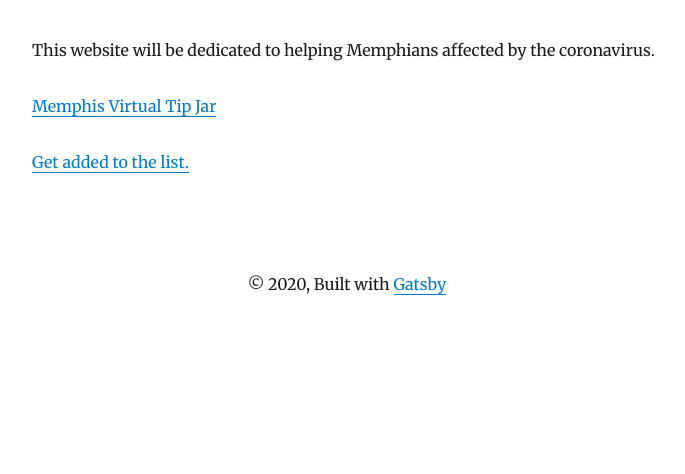
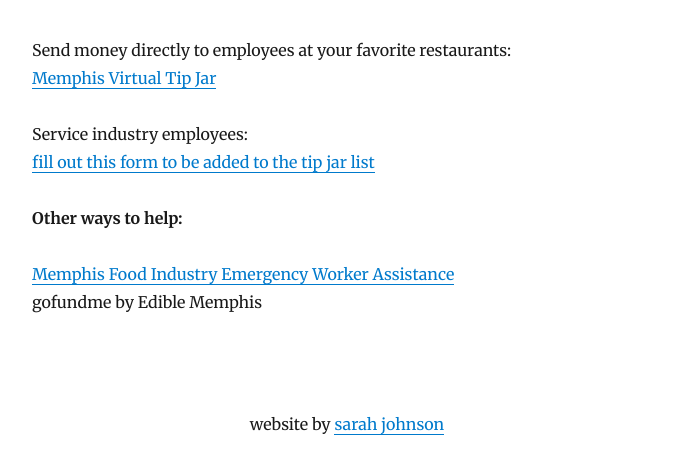
Before and after one commit to tidymemphis/tidymemphis, a Gatsby site: page / in a window 1280 px wide. Shown: the part 258-732 px from the top of the page, without its empty margins (293-978 px from the left). Built offline with nearby package versions, Linux system fonts and the light colour scheme; Gatsby itself is replaced by a stand-in of ours; some packages are replaced by stand-ins of ours.

Commit message:
20200317-03

```diff
--- a/src/components/layout.js
+++ b/src/components/layout.js
@@ -67,9 +67,7 @@
           <main>{children}</main>
         </div>
         <Footer>
-          © {new Date().getFullYear()}, Built with
-          {` `}
-          <a href="https://www.gatsbyjs.org">Gatsby</a>
+          website by <a href="mailto:sarahviamemphis@gmail.com">sarah johnson</a>
         </Footer>
       </Wrapper>
     )
--- a/src/pages/index.js
+++ b/src/pages/index.js
@@ -16,13 +16,23 @@
           keywords={[`blog`, `gatsby`, `javascript`, `react`, `memphis`, `service industry`, `servers`, `restaurants`]}
         />
 
-        <p>This website will be dedicated to helping Memphians affected by the coronavirus.</p>
+        Send money directly to employees at your favorite restaurants:
         <p><a href={`https://docs.google.com/spreadsheets/d/1ToAhSOm0SN7u0blufJVNU8i-Tf24zGz5LHg8ClfnCk8/edit?usp=sharing`}>
           Memphis Virtual Tip Jar
         </a></p>
-        <p><a href={`https://docs.google.com/forms/d/e/1FAIpQLSd50axYGcCPOn5NRE_gw52n36hgJDLw5vhDCDDOClAILkB_eg/viewform?usp=sf_link`}>
-          Get added to the list.
-          </a></p>
+        Service industry employees: <p><a href={`https://docs.google.com/forms/d/e/1FAIpQLSd50axYGcCPOn5NRE_gw52n36hgJDLw5vhDCDDOClAILkB_eg/viewform?usp=sf_link`}>
+          fill out this form to be added to the tip jar list
+        </a></p>
+        <p>
+        <b>Other ways to help:</b>
+        </p>
+
+        <a href={`https://www.gofundme.com/f/memphisfoodworkers`}>
+          Memphis Food Industry Emergency Worker Assistance
+        </a><p>
+         gofundme by Edible Memphis
+        </p>
+
 
       </Layout>
     )
```
